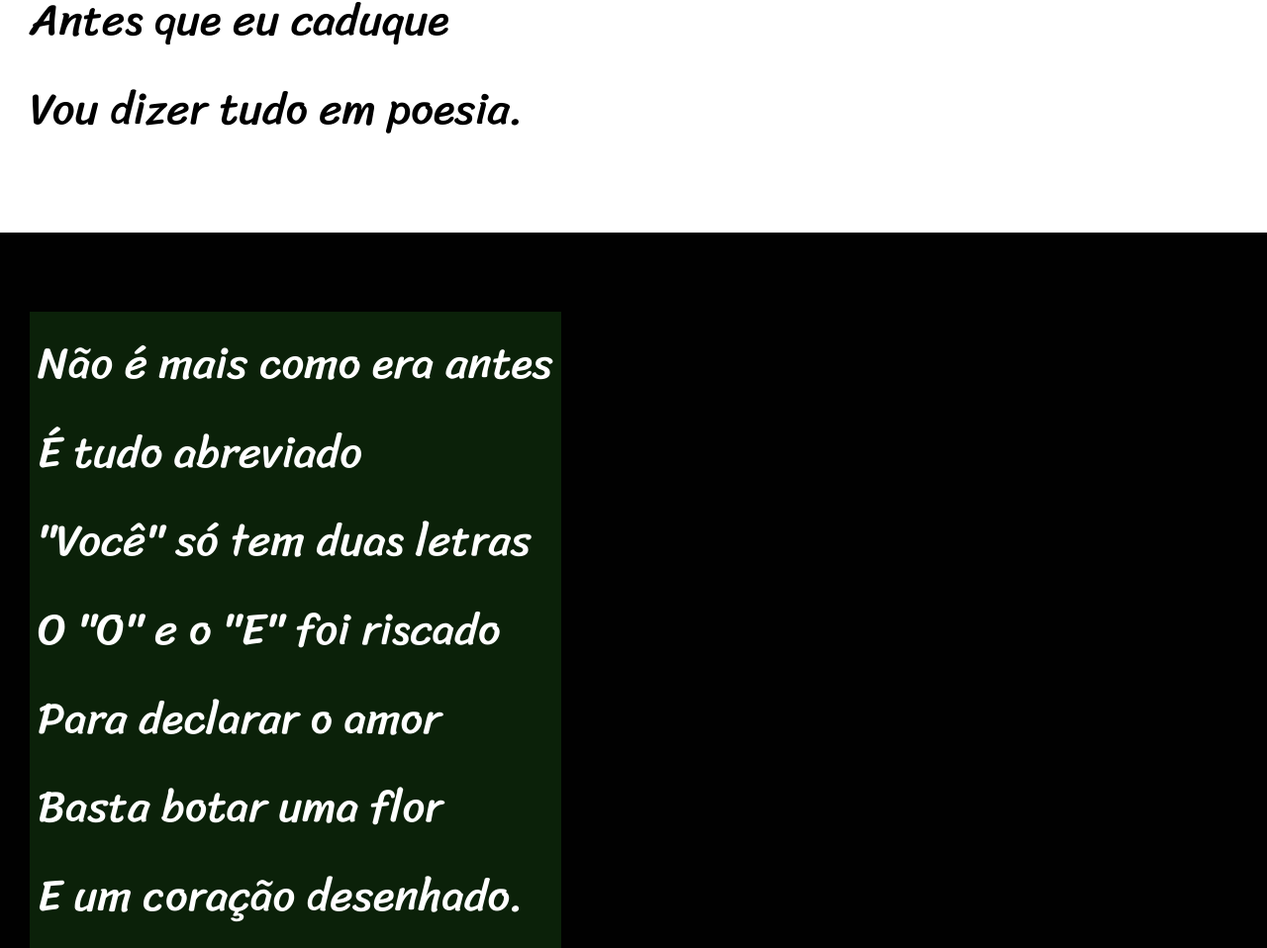
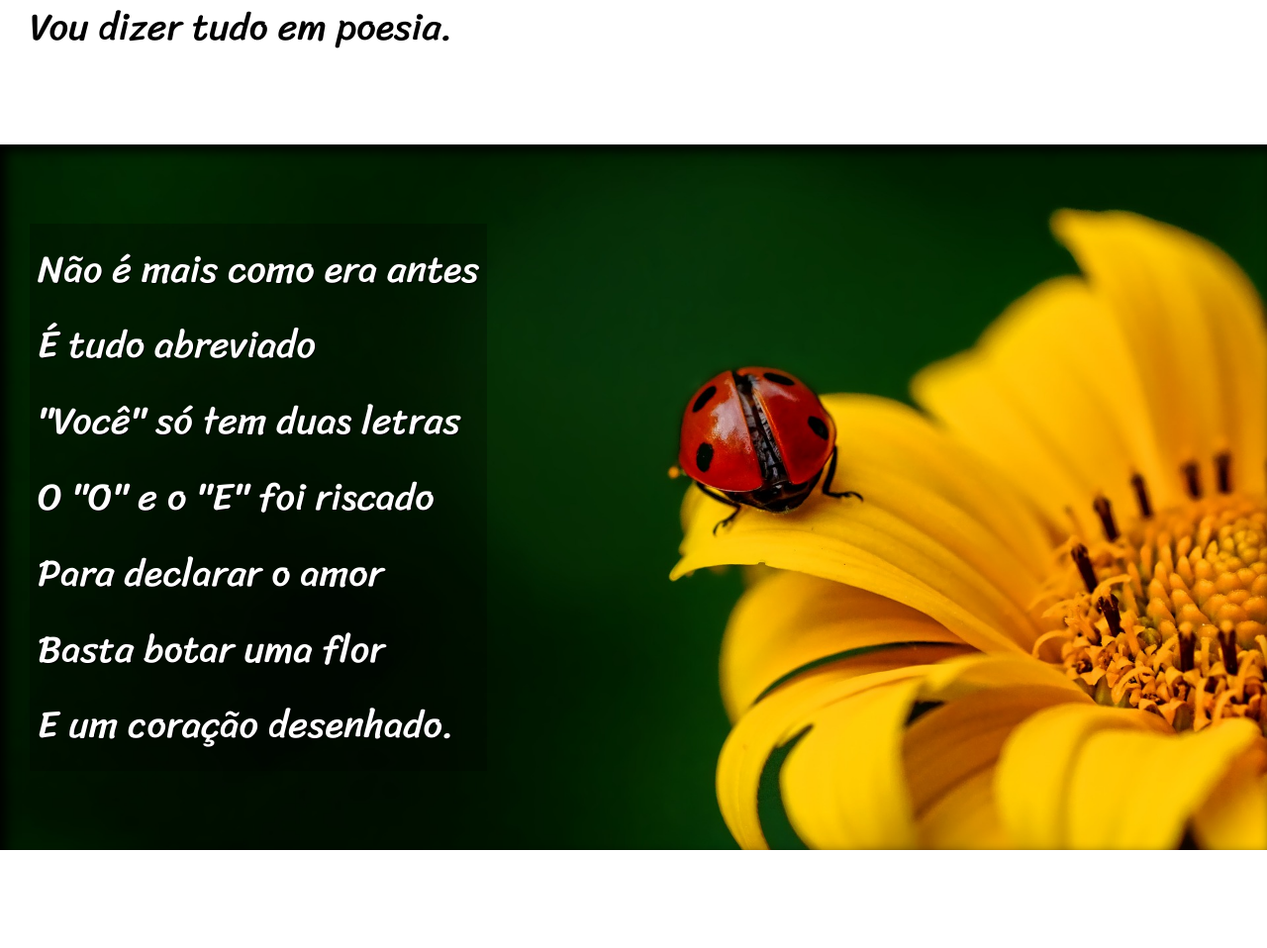
Before and after one commit to Cristian-Dalnei/HtmlCss, a plain HTML site: page Projeto Cordel/index.html in a window 1280 px wide. Shown: the part 812-1770 px from the top of the page at 99% size. Drawn offline with Linux system fonts and the light colour scheme.

Commit message:
finalização do projeto

```diff
--- a/Projeto Cordel/estilo/style.css
+++ b/Projeto Cordel/estilo/style.css
@@ -70,24 +70,47 @@ section {
     line-height: 2em;
     padding-left: 30px;
     font-family: var(--fonte-3);
-    font-size: 3.5vw;
+    font-size: 3vw;
 
 }
 
-.imagem p {
-    background-color: rgba(51, 153, 39, 0.212);
-    display: inline-block;
-    padding: 8px;
+section > p{
+    padding-bottom: 50px;
 }
 
-.normal {
+section.normal {
     background-color: white;
     color: black;
 }
 
-.imagem {
+section.imagem {
     background-color: rgba(0, 0, 0, 0.315);
     color: white;
+    box-shadow: inset 6px 6px 13px 0px black;
+    background-size: cover;
+    background-attachment: fixed;
+
+}
+
+section.imagem p {
+    background-color: rgba(0, 0, 0, 0.268);
+    display: inline-block;
+    padding: 8px;
+    text-shadow: 1px 1px 0 black;
+
+
+}
+
+section#img01{
+    background-image: url(../imagens/background001.jpg);
+    background-position: right center;
+
+}
+
+section#img02{
+    background-image: url(../imagens/background002.jpg);
+    background-position: right center;
+
 }
 
 footer {
```
